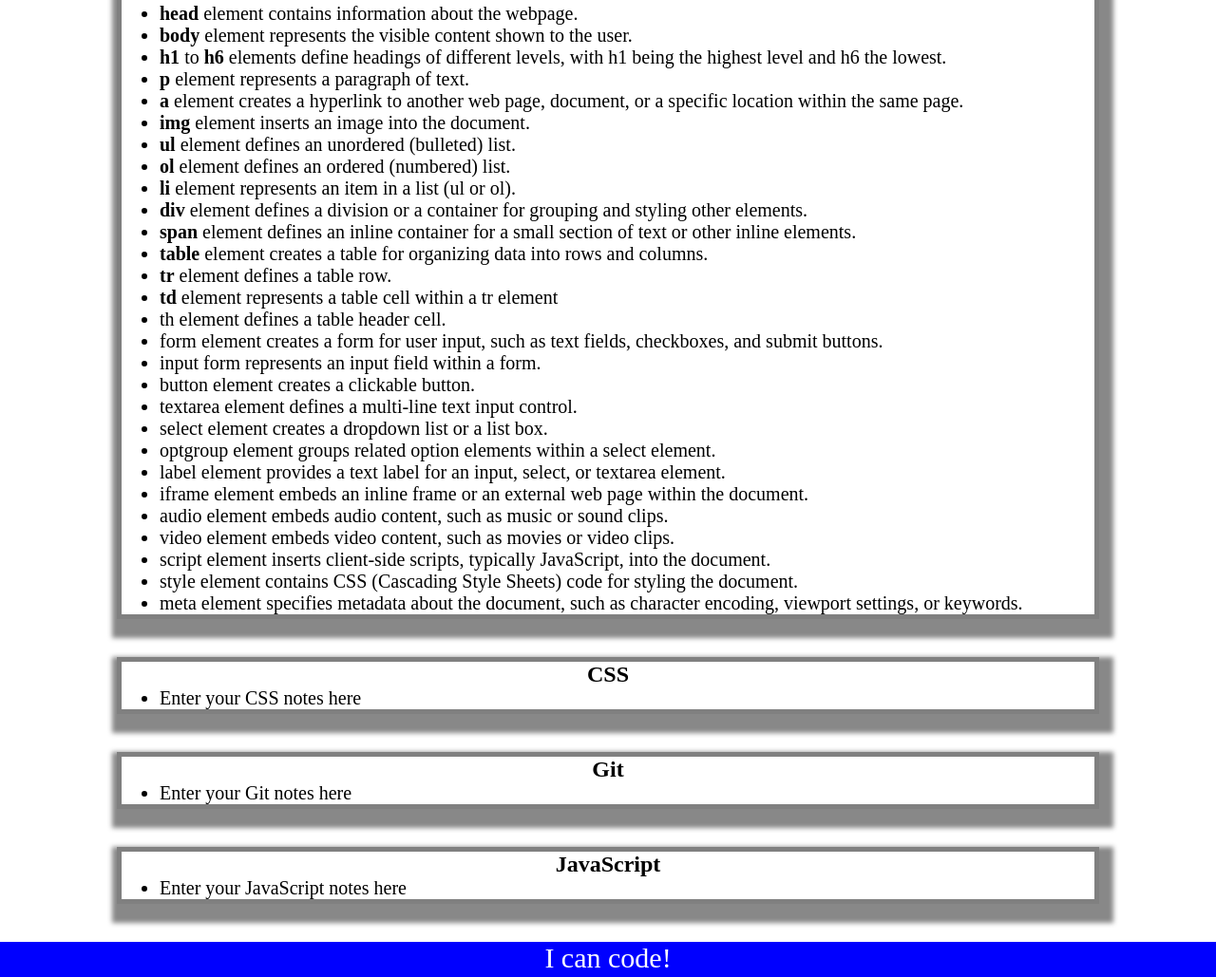
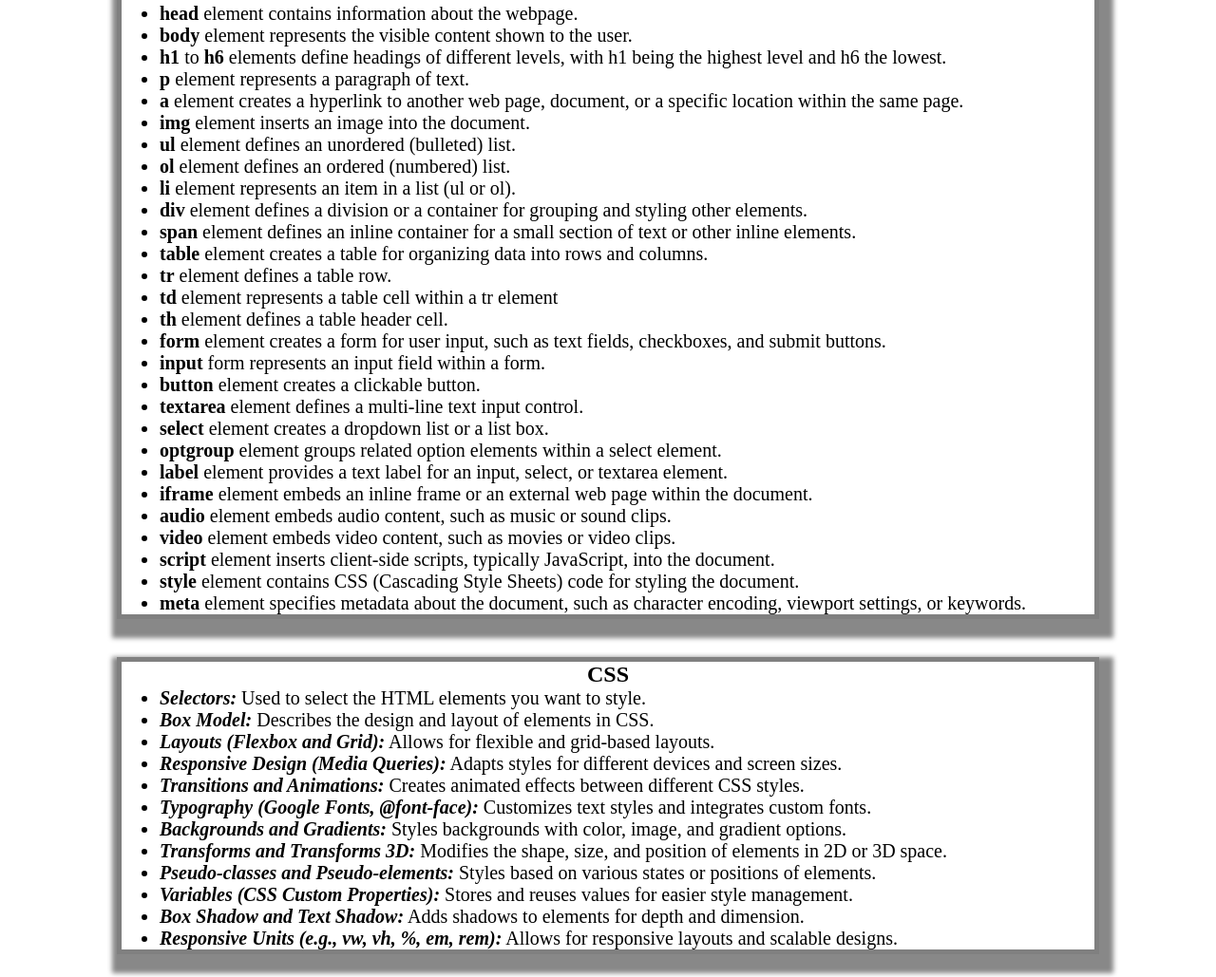
Before and after one commit to FilipKotanski/prework-study-guide, a plain HTML site: page index.html in a window 1280 px wide. Shown: the part 189-1218 px from the top of the page at 95% size. Drawn offline with Linux system fonts and the light colour scheme.

Commit message:
Added java script file and updated html file

```diff
--- /dev/null
+++ b/assets/script.js
@@ -0,0 +1,18 @@
+var topics = ['HTML', 'CSS', 'Git', 'JavaScript'];
+
+for(let i=0;i<topics.length;i++){
+    console.log(topics[i])
+}
+
+
+/*if (topic === 'HTML') {
+  console.log("Let's study HTML!");
+} else if (topic === 'CSS') {
+  console.log("Let's study CSS!");
+} else if (topic === 'Git') {
+  console.log("Let's study Git!");
+} else if (topic === 'JavaScript') {
+  console.log("Let's study JavaScript!");
+} else {
+  console.log('Please try again!');
+}*/
--- a/index.html
+++ b/index.html
@@ -11,6 +11,7 @@
     <header id="top">
       <h1>Prework Study Guide</h1>
       <img src="./assets/bowtie-cat.png" alt="Profile image of cat wearing a bow tie." />
+      <h2>✨ Open the Console to See What's Happening ✨</h2>
     </header>
     <main>
       <section class="card" id="html-section">
@@ -30,27 +31,38 @@
       <li><b>table</b> element creates a table for organizing data into rows and columns.</li>
       <li><b>tr</b> element defines a table row.</li>
       <li><b>td</b> element represents a table cell within a tr element</li>
-      <li>th element defines a table header cell.</li>
-      <li>form element creates a form for user input, such as text fields, checkboxes, and submit buttons.</li>
-      <li>input form represents an input field within a form.</li>
-      <li>button element creates a clickable button.</li>
-      <li>textarea element defines a multi-line text input control.</li>
-      <li>select element creates a dropdown list or a list box.</li>
-      <li>optgroup element groups related option elements within a select element.</li>
-      <li>label element provides a text label for an input, select, or textarea element.</li>
-      <li>iframe element embeds an inline frame or an external web page within the document.</li>
-      <li>audio element embeds audio content, such as music or sound clips.</li>
-      <li>video element embeds video content, such as movies or video clips.</li>
-      <li>script element inserts client-side scripts, typically JavaScript, into the document.</li>
-      <li>style element contains CSS (Cascading Style Sheets) code for styling the document.</li>
-      <li>meta element specifies metadata about the document, such as character encoding, viewport settings, or keywords.</li>
+      <li><b>th</b> element defines a table header cell.</li>
+      <li><b>form</b> element creates a form for user input, such as text fields, checkboxes, and submit buttons.</li>
+      <li><b>input</b> form represents an input field within a form.</li>
+      <li><b>button</b> element creates a clickable button.</li>
+      <li><b>textarea</b> element defines a multi-line text input control.</li>
+      <li><b>select</b> element creates a dropdown list or a list box.</li>
+      <li><b>optgroup</b> element groups related option elements within a select element.</li>
+      <li><b>label</b> element provides a text label for an input, select, or textarea element.</li>
+      <li><b>iframe</b> element embeds an inline frame or an external web page within the document.</li>
+      <li><b>audio</b> element embeds audio content, such as music or sound clips.</li>
+      <li><b>video</b> element embeds video content, such as movies or video clips.</li>
+      <li><b>script</b> element inserts client-side scripts, typically JavaScript, into the document.</li>
+      <li><b>style</b> element contains CSS (Cascading Style Sheets) code for styling the document.</li>
+      <li><b>meta</b> element specifies metadata about the document, such as character encoding, viewport settings, or keywords.</li>
     </ul>
       </section>
 
       <section class="card" id="css-section">
         <h2>CSS</h2>
      <ul>
-       <li>Enter your CSS notes here</li>
+      <li><strong><em>Selectors:</em></strong> Used to select the HTML elements you want to style.</li>
+      <li><strong><em>Box Model:</em></strong> Describes the design and layout of elements in CSS.</li>
+      <li><strong><em>Layouts (Flexbox and Grid):</em></strong> Allows for flexible and grid-based layouts.</li>
+      <li><strong><em>Responsive Design (Media Queries):</em></strong> Adapts styles for different devices and screen sizes.</li>
+      <li><strong><em>Transitions and Animations:</em></strong> Creates animated effects between different CSS styles.</li>
+      <li><strong><em>Typography (Google Fonts, @font-face):</em></strong> Customizes text styles and integrates custom fonts.</li>
+      <li><strong><em>Backgrounds and Gradients:</em></strong> Styles backgrounds with color, image, and gradient options.</li>
+      <li><strong><em>Transforms and Transforms 3D:</em></strong> Modifies the shape, size, and position of elements in 2D or 3D space.</li>
+      <li><strong><em>Pseudo-classes and Pseudo-elements:</em></strong> Styles based on various states or positions of elements.</li>
+      <li><strong><em>Variables (CSS Custom Properties):</em></strong> Stores and reuses values for easier style management.</li>
+      <li><strong><em>Box Shadow and Text Shadow:</em></strong> Adds shadows to elements for depth and dimension.</li>
+      <li><strong><em>Responsive Units (e.g., vw, vh, %, em, rem):</em></strong> Allows for responsive layouts and scalable designs.</li>
      </ul>
       </section>
 
@@ -72,5 +84,6 @@
     <footer>
       <p>I can code!</p>
     </footer>
+    <script src="./assets/script.js"></script>
   </body>
 </html>
```
